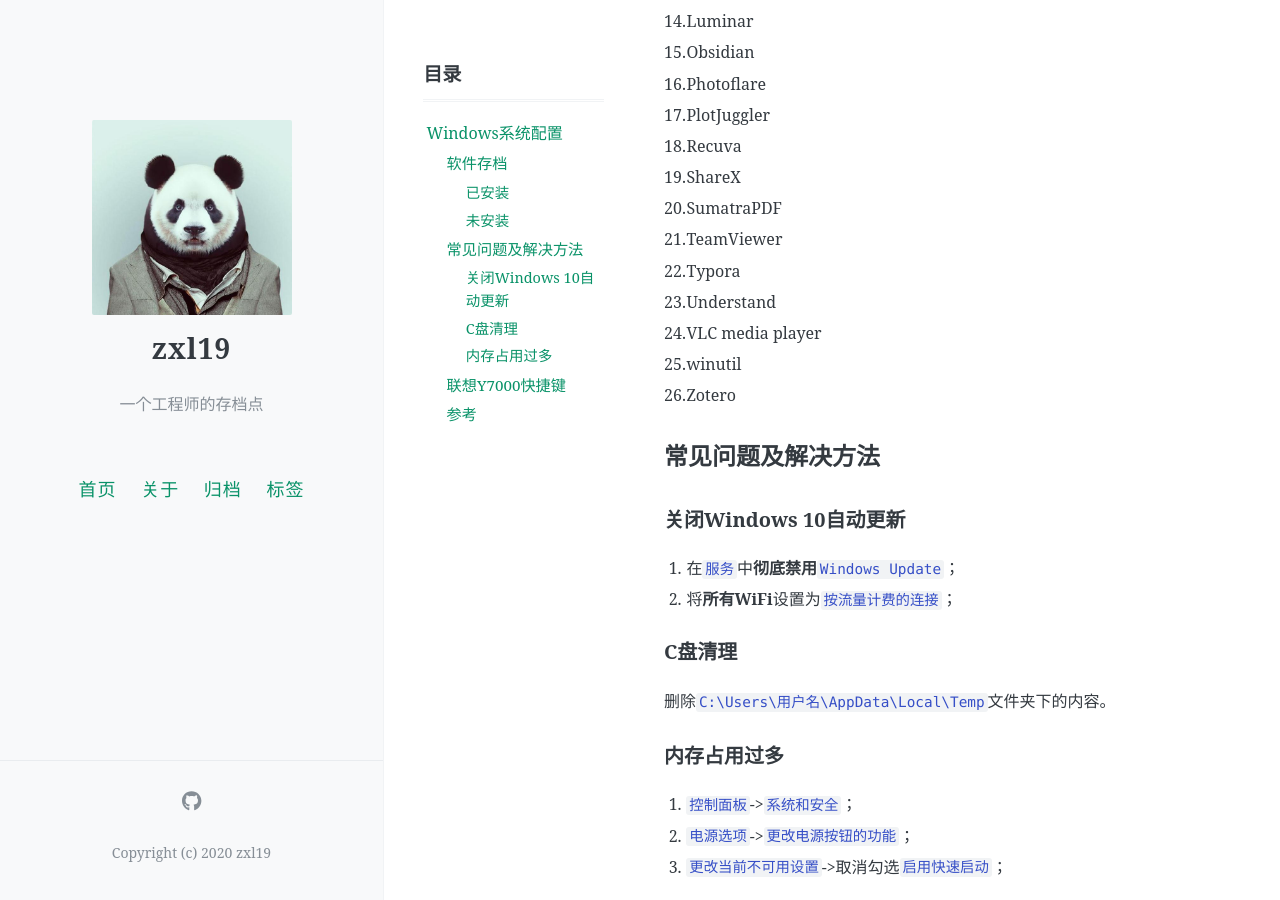
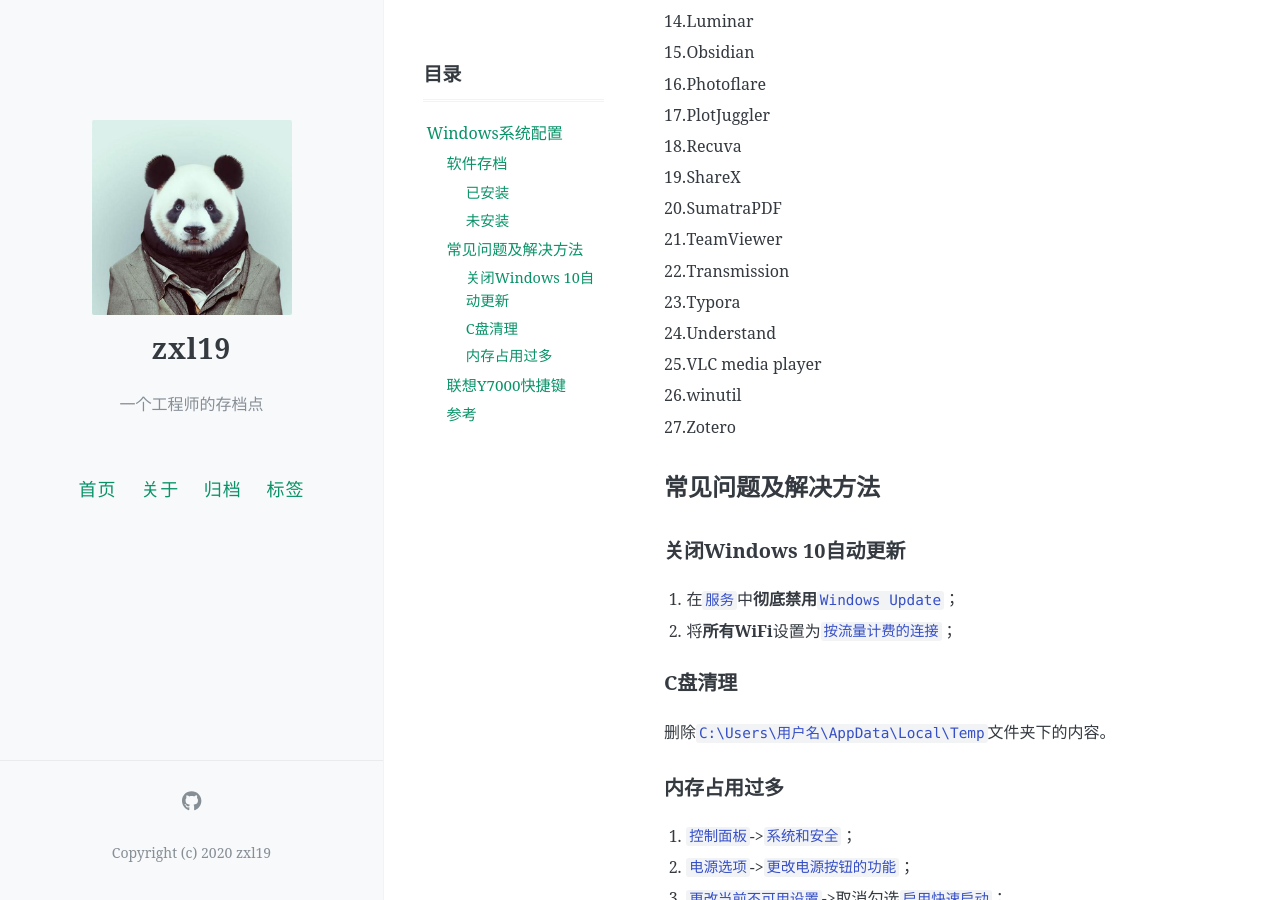
Before and after one commit to zxl19/zxl19.github.io, a Jekyll site: the page built from _posts/2021-09-15-windows-setup.md, in a window 1280 px wide and 900 px high, scrolled down 1582 px. Built offline with Jekyll 4.4.1, drawn with Linux system fonts in a browser that asks for light colours; comment, search, counter and statistics services are not loaded.

Commit message:
Update Posts

```diff
--- a/_posts/2021-09-15-windows-setup.md
+++ b/_posts/2021-09-15-windows-setup.md
@@ -67,11 +67,12 @@ pinned: false
 19. ShareX
 20. SumatraPDF
 21. TeamViewer
-22. Typora
-23. Understand
-24. VLC media player
-25. winutil
-26. Zotero
+22. Transmission
+23. Typora
+24. Understand
+25. VLC media player
+26. winutil
+27. Zotero
 
 ## 常见问题及解决方法
 
```
Also changed, not shown: _posts/2021-05-22-cpp-material.md (+4 -3 lines), _posts/2021-05-25-slam-tool.md (+2 -0 lines).
